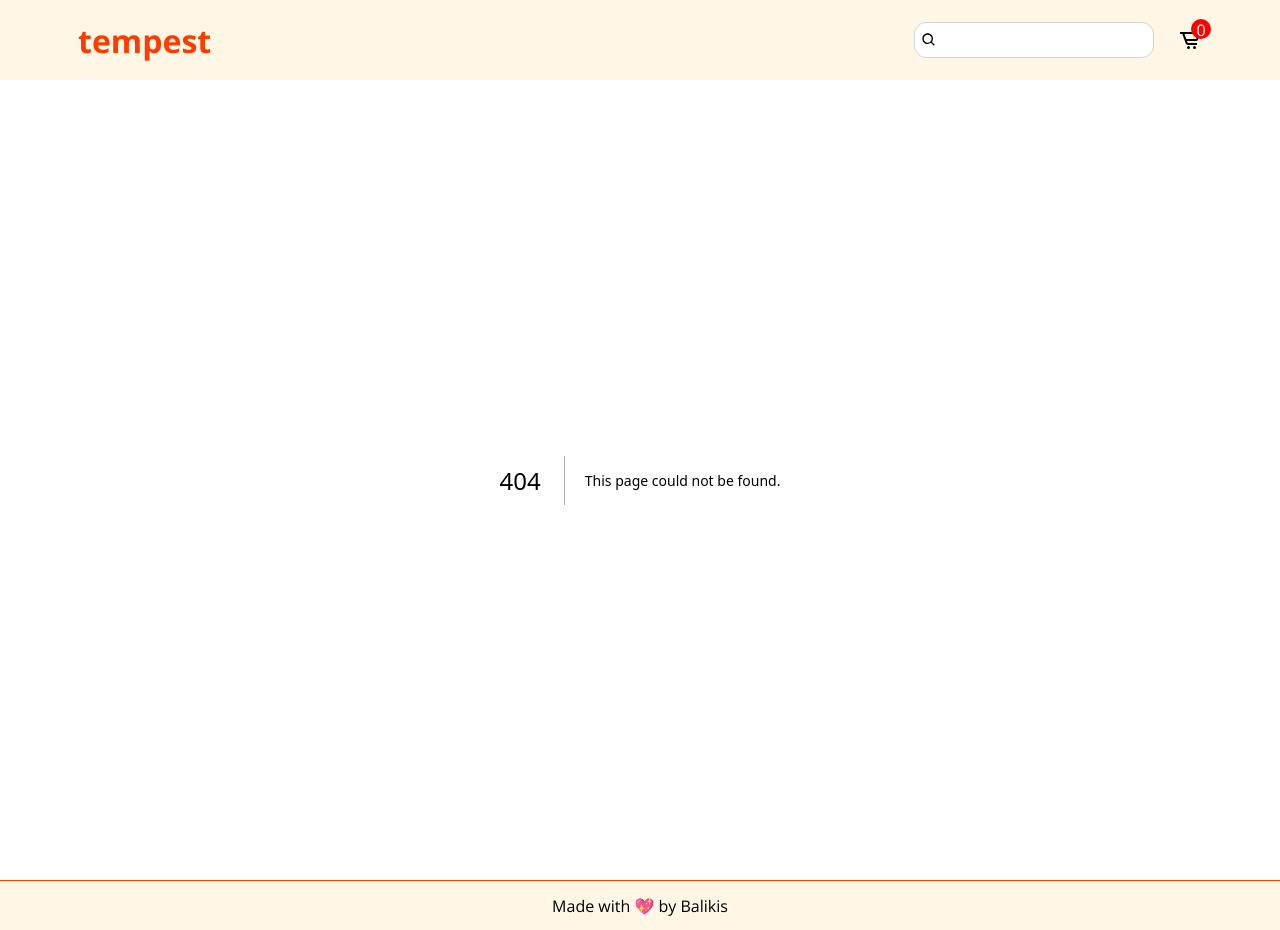
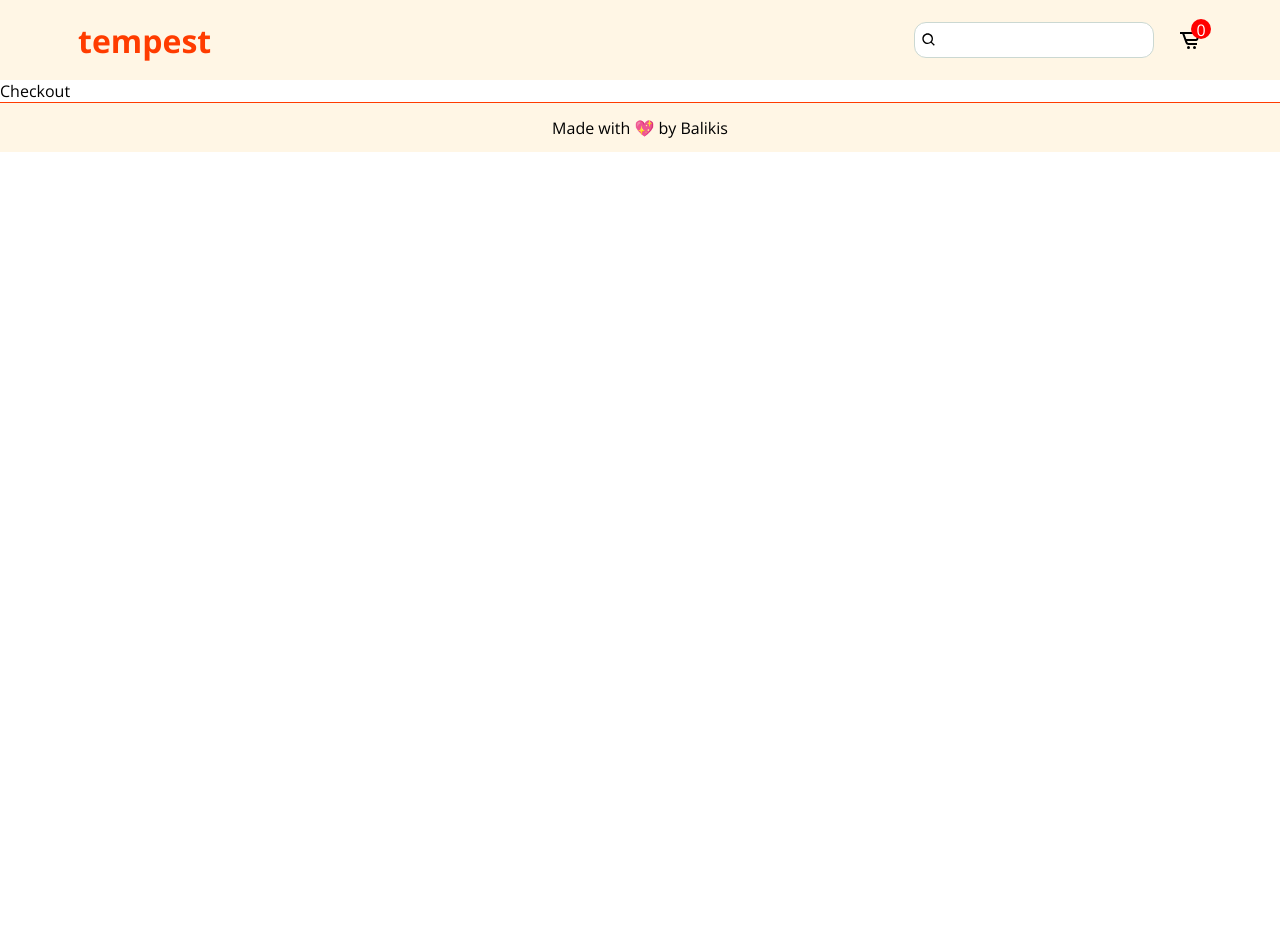
Before and after one commit to Qreamville/Tempest-Foods, a Next.js app: page /checkout in a window 1280 px wide. Before the commit this address had no page. After the commit the page ends 800 px from the top, so only its background shows below. Built offline with nearby package versions, Linux system fonts and the light colour scheme.

Commit message:
feat: created new pages

```diff
--- /dev/null
+++ b/app/checkout/page.tsx
@@ -0,0 +1,7 @@
+import React from "react";
+
+const Checkout = () => {
+  return <div>Checkout</div>;
+};
+
+export default Checkout;
```
Also changed, not shown: app/search/page.tsx (added, +7 -0 lines).
